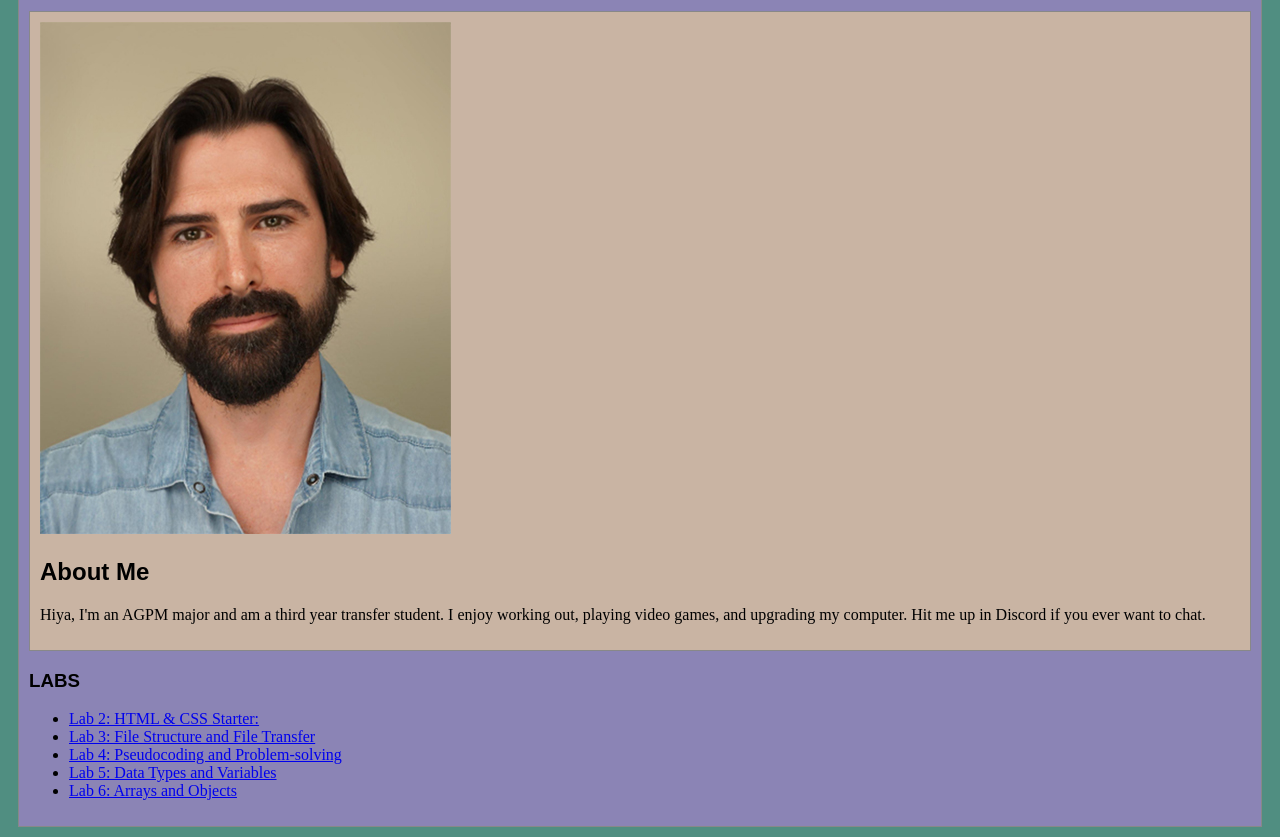
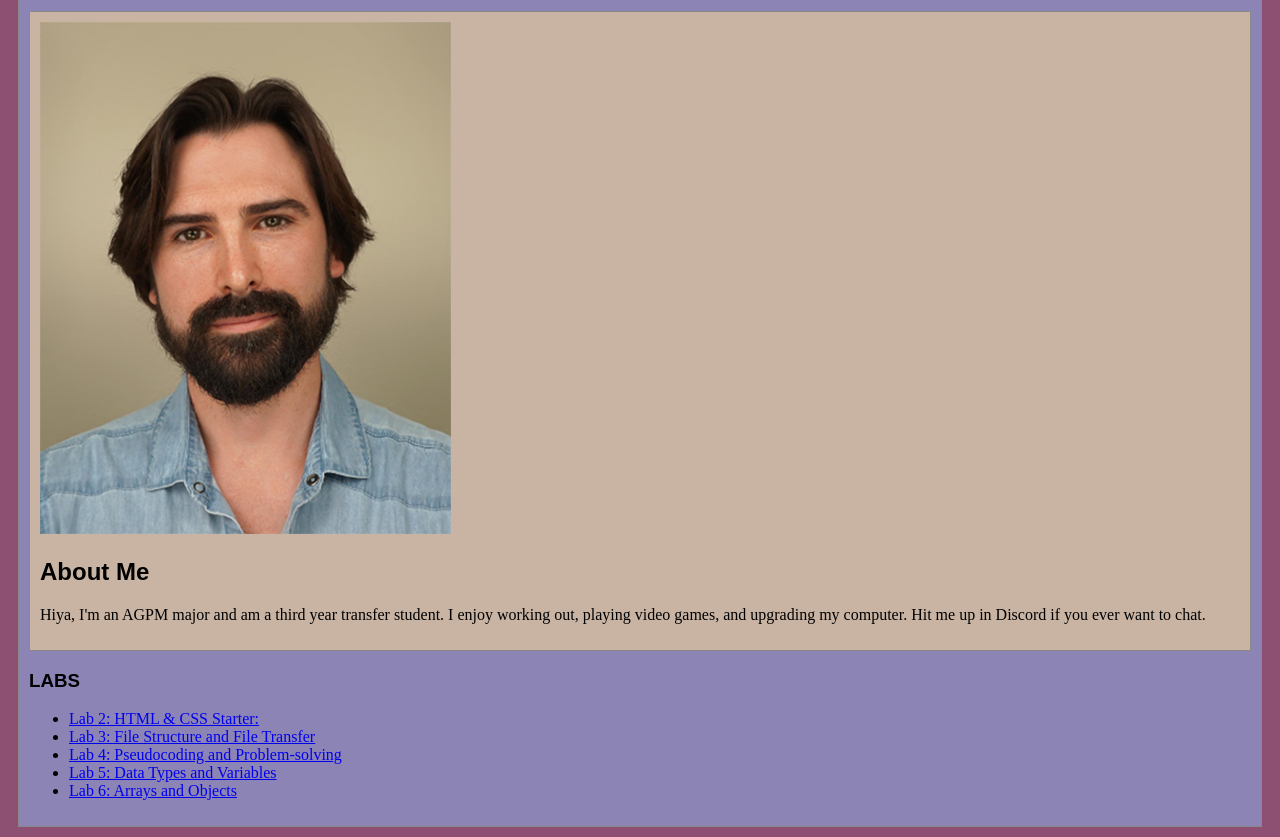
Before and after one commit to Nucl3arSn4ke/art101a, a plain HTML site: page index.html in a window 1280 px wide. Shown: the part 100-937 px from the top of the page. Drawn offline with Linux system fonts and the light colour scheme.

Commit message:
Update site.css

```diff
--- a/css/site.css
+++ b/css/site.css
@@ -4,7 +4,7 @@
 
 /* we can select an html element tag, in this case "body" will apply to the whole document */
 body {
-  background-color: #508e81;
+  background-color: #8e5072;
 }
 
 /* we can have rules apply to multiple elements at the same time with commas */
```
